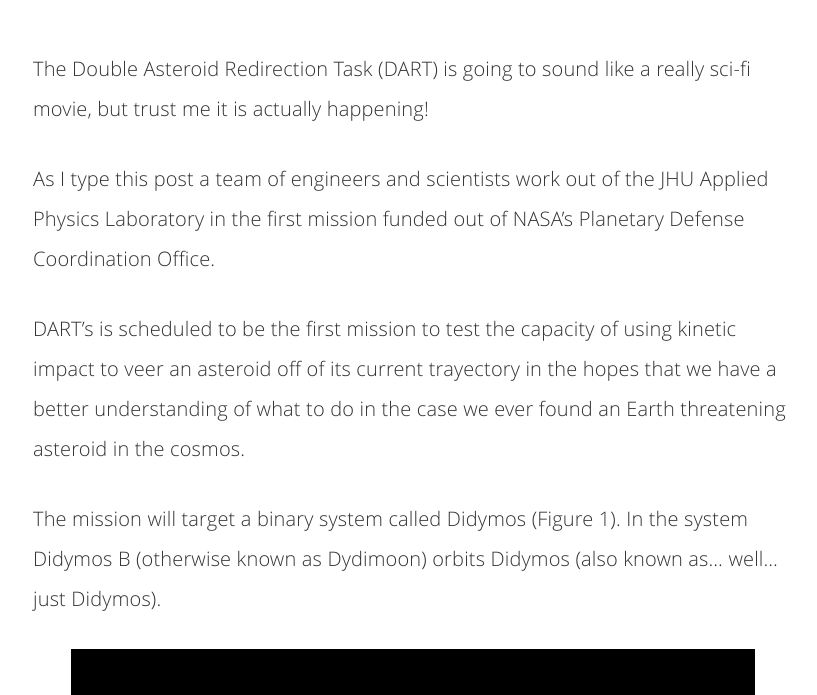
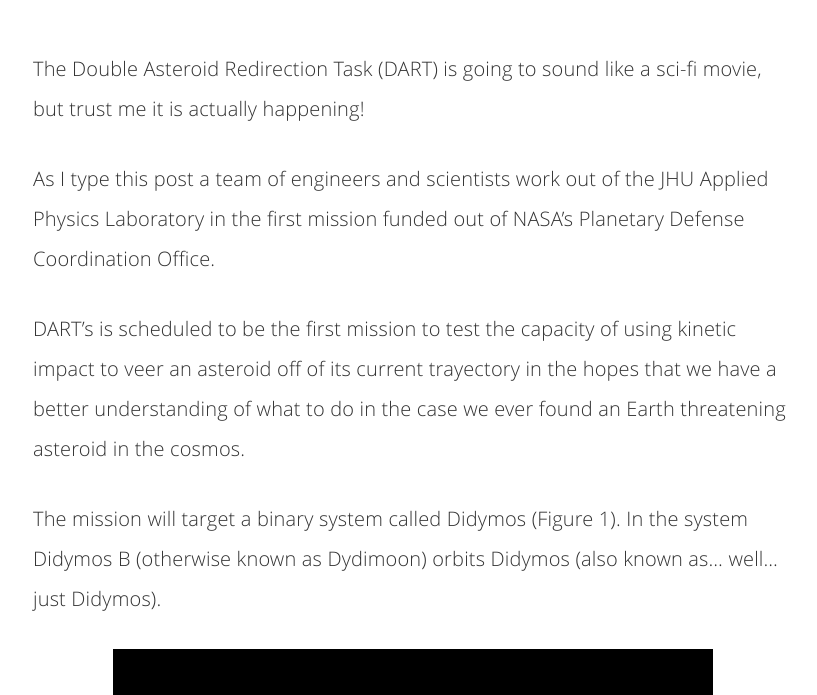
Before and after one commit to spacewired/spacewired.github.io, a Jekyll site: the page built from _posts/2019-03-29-dart-mission.md, in a window 1280 px wide and 900 px high, scrolled down 699 px, cut to the strip 205-900 px from the top of the window. Shown: the whole strip, without its empty margins (227-1044 px from the left). Built offline with Jekyll 4.4.1, drawn with Linux system fonts in a browser that asks for light colours; comment, search, counter and statistics services are not loaded; some of the changed lines change nothing that is shown.

Commit message:
Grammar check

```diff
--- a/_posts/2019-03-29-dart-mission.md
+++ b/_posts/2019-03-29-dart-mission.md
@@ -17,7 +17,7 @@ categories:
 - Flight Software
 ---
 
-The Double Asteroid Redirection Task (DART) is going to sound like a really sci-fi movie, but trust me it is actually happening!
+The Double Asteroid Redirection Task (DART) is going to sound like a sci-fi movie, but trust me it is actually happening!
 
 As I type this post a team of engineers and scientists work out of the JHU Applied Physics Laboratory in the first mission funded out of NASA's Planetary Defense Coordination Office.
 
@@ -27,7 +27,7 @@ The mission will target a binary system called Didymos (Figure 1). In the system
 
 <figure>
  <img src="/assets/img/DART/didymos_archives.png" alt="didymos archives"
- width="57%"
+ width="50%"
  align="center"/>
  <figcaption align="center">
   Figure 1A: Didymos archive images
@@ -46,7 +46,7 @@ The DART spacecraft itself is quite a marble as well (Figure 2)! In 15-18 months
 
 <figure>
  <img src="/assets/img/DART/target.jpg" alt="DART spacecraft"
- width="80%"
+ width="50%"
  align="center"/>
  <figcaption align="center">
   Figure 2: DART spacecraft
@@ -57,7 +57,7 @@ DART will make use of NASA's NEXT-C engine (Figure 3), an electric propulsion sy
 
 <figure>
  <img src="/assets/img/DART/nextc.jpg" alt="DART spacecraft NEXT-C Engine"
- width="80%"
+ width="50%"
  align="center"/>
  <figcaption align="center">
   Figure 3: The NEXT-C Engine thrusting its ions!
@@ -70,7 +70,7 @@ The spacecraft will indeed be quite small in comparison (Figure 4) to the astero
 
 <figure>
  <img src="/assets/img/DART/scale.png" alt="DART Mission Scale (Comparison to known things)"
- width="80%"
+ width="50%"
  align="center"/>
  <figcaption align="center">
   Figure 4: A comparison of the DART spacecraft, Didymos B and A to commonly known objects on Earth
```
